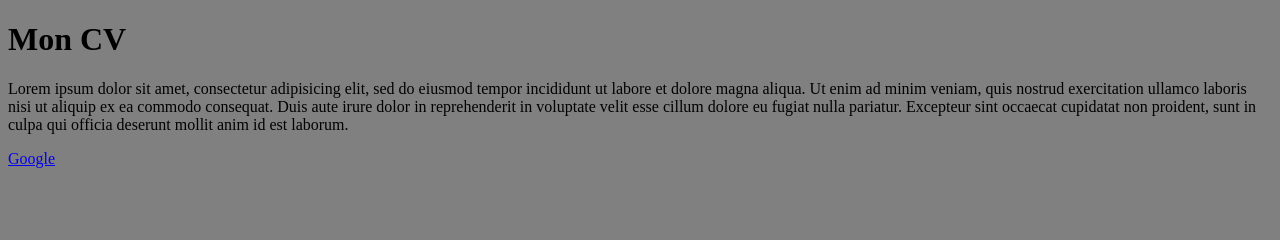
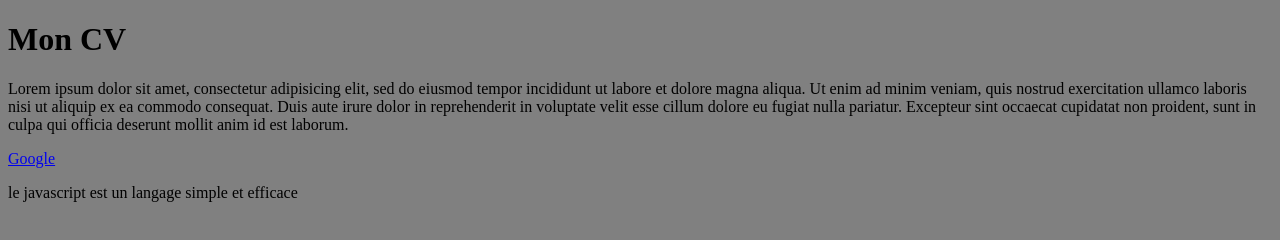
Before and after one commit to laudesj/projet_test, a plain HTML site: page index.html in a window 1280 px wide. Drawn offline with Linux system fonts and the light colour scheme.

Commit message:
texte js

```diff
--- a/index.html
+++ b/index.html
@@ -9,6 +9,7 @@
     <h1>Mon CV</h1>
     <p>Lorem ipsum dolor sit amet, consectetur adipisicing elit, sed do eiusmod tempor incididunt ut labore et dolore magna aliqua. Ut enim ad minim veniam, quis nostrud exercitation ullamco laboris nisi ut aliquip ex ea commodo consequat. Duis aute irure dolor in reprehenderit in voluptate velit esse cillum dolore eu fugiat nulla pariatur. Excepteur sint occaecat cupidatat non proident, sunt in culpa qui officia deserunt mollit anim id est laborum.</p>
     <a href="google.fr">Google</a>
+    <p>le javascript est un langage simple et efficace</p>
     <script src="js/index.js"></script>
   </body>
 </html>
```
